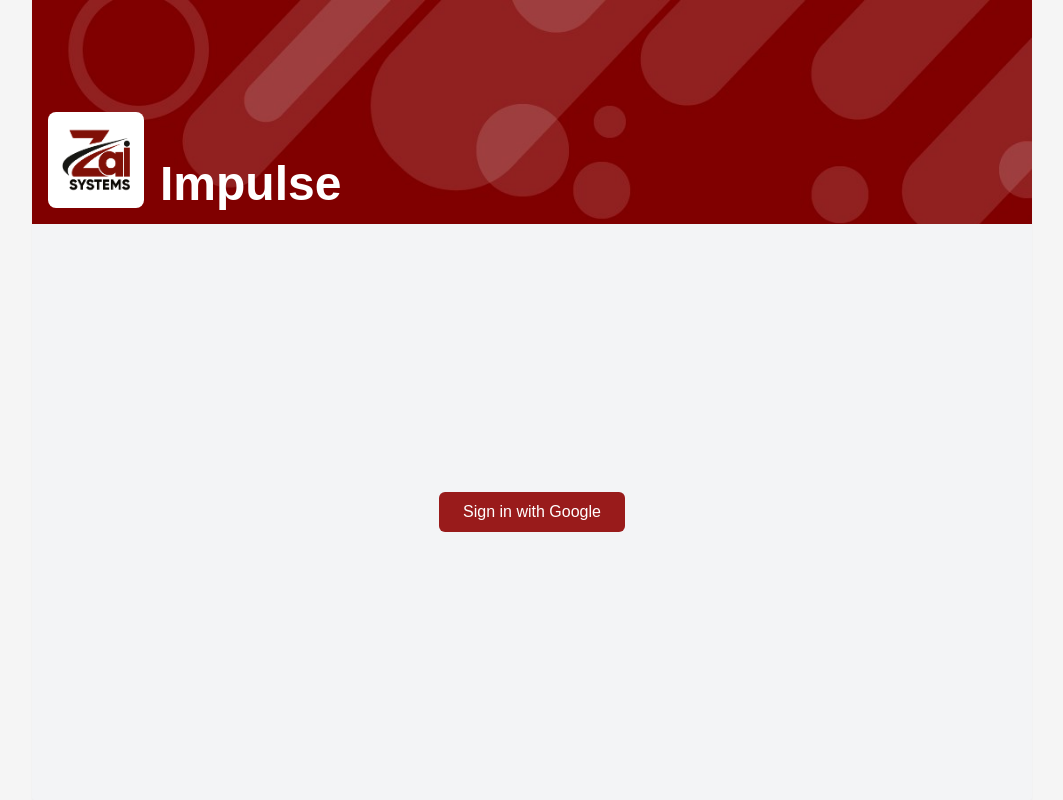
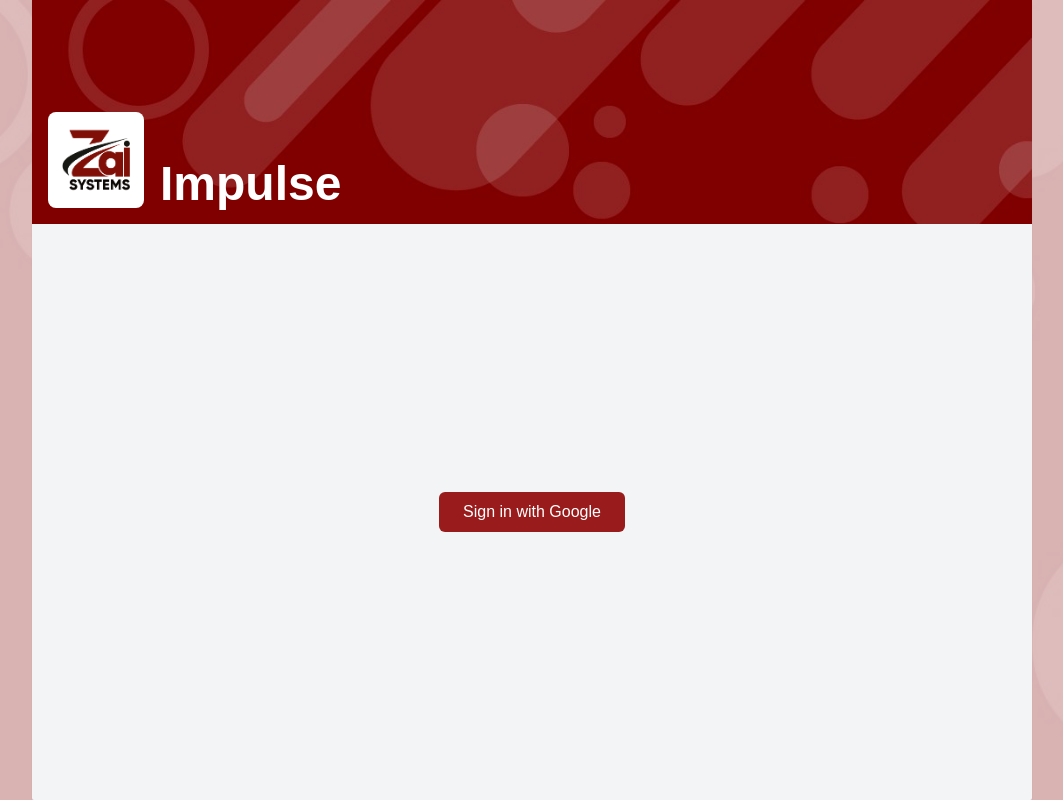
Before and after one commit to Senpaix69/Impulse-Admin-Panel, a React (Create React App) app: page / in a window 1280 px wide. Shown: the whole page, without its empty margins (108-1171 px from the left). Built offline with nearby package versions, Linux system fonts and the light colour scheme; no server answers; the HTML template or start-up script is replaced by a standard one.

Commit message:
bugs fixed

```diff
--- a/src/App.css
+++ b/src/App.css
@@ -1,5 +1,22 @@
 body {
-    width: 100vw;
-    height: 100vh;
-    background-color: whitesmoke;
+  position: relative;
+  width: 100vw;
+  height: 100vh;
+  margin: 0;
+  overflow: hidden;
 }
+
+body::before {
+  content: "";
+  position: absolute;
+  top: 0;
+  left: 0;
+  width: 100%;
+  height: 100%;
+  background-image: url("../src/assets/images/background.jpg");
+  background-position: center;
+  background-repeat: no-repeat;
+  background-size: cover;
+  opacity: 0.3;
+  z-index: -1;
+}
--- a/src/index.css
+++ b/src/index.css
@@ -9,7 +9,8 @@
   font-family: sans-serif;
 }
 
-input, textarea {
+input,
+textarea {
   width: 100%;
   padding: 6px;
   border-radius: 6px;
@@ -18,3 +19,17 @@
   font-weight: normal;
   outline: none;
 }
+
+.background-overlay {
+  position: absolute;
+  top: 0;
+  left: 0;
+  width: 100%;
+  height: 100%;
+  background-image: url("../src/assets/images/background.jpg");
+  background-position: center;
+  background-repeat: no-repeat;
+  background-size: cover;
+  opacity: 0.3;
+  z-index: -1;
+}
```
